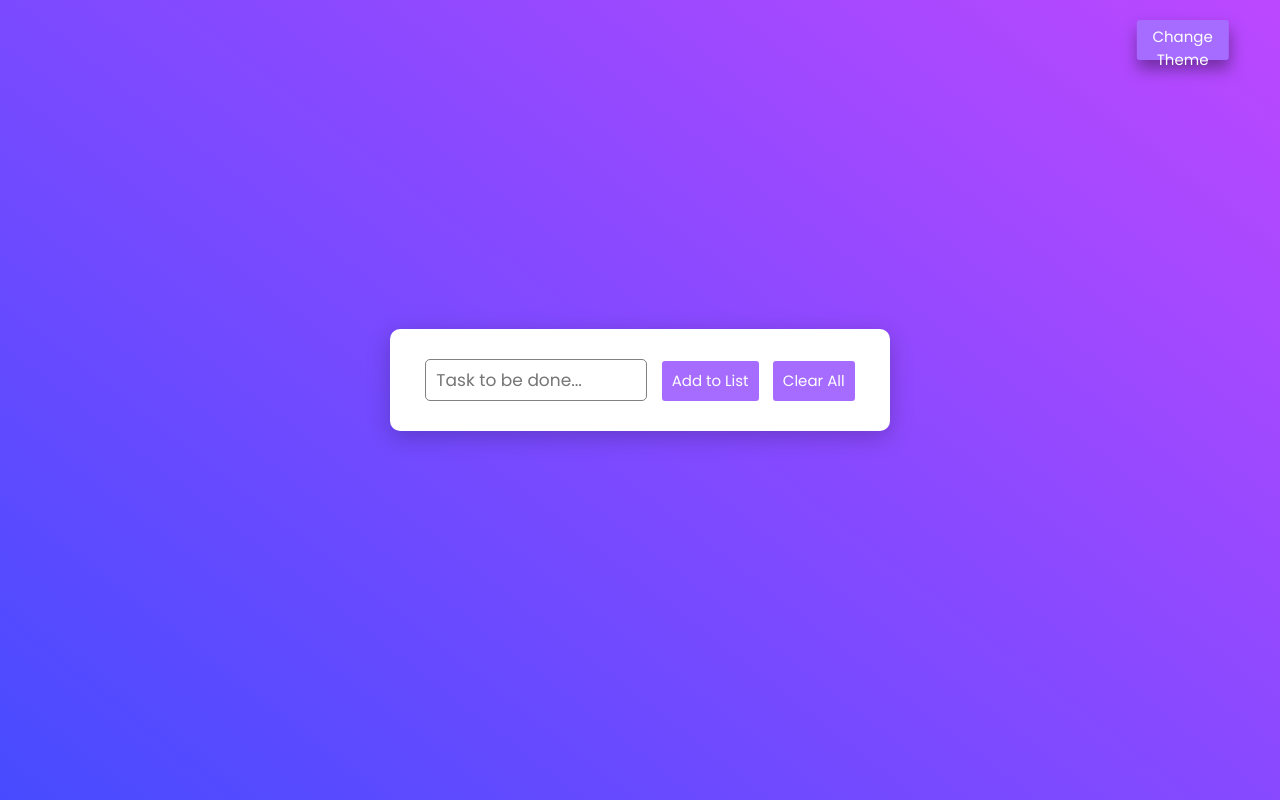
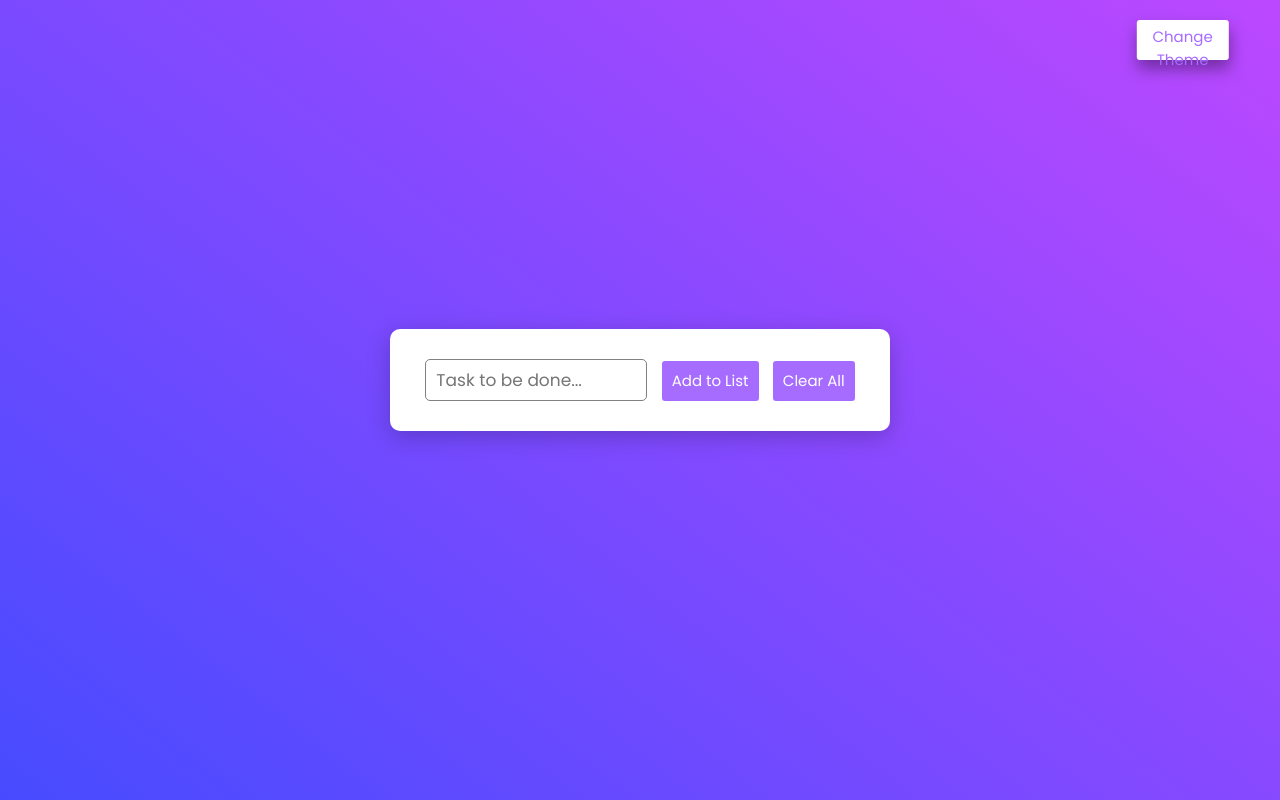
Before and after one commit to SohamGanmote/To-Do-Lists, a plain HTML site: page index.html in a window 1280 px wide. Drawn offline with Linux system fonts and the light colour scheme.

Commit message:
btn chang

```diff
--- a/app.js
+++ b/app.js
@@ -2,7 +2,7 @@ const toDo = document.querySelector("#Todo");
 const type = document.querySelector("#task");
 const names = document.querySelector(".NOC");
 const delet = document.querySelector("#clear");
-const theme = document.querySelector("#btn-to-switch")
+const theme = document.querySelector(".btn-to-switch")
 
 const bdy = document.querySelector("body");
 const ctn = document.querySelector(".contener");
@@ -10,6 +10,7 @@ const ctn = document.querySelector(".contener");
 theme.addEventListener("click", function() {
     bdy.classList.toggle("dark-body")
     ctn.classList.toggle("dark-contener")
+    theme.classList.toggle("dark-btn");
     const todo_p = document.querySelectorAll("p");
     for (let p of todo_p) {
         if (bdy.classList.contains("dark-body") == true) {
--- a/index.html
+++ b/index.html
@@ -13,7 +13,7 @@
 </head>
 
 <body>
-    <button id="btn-to-switch">Change Theme</button>
+    <button class="btn-to-switch">Change Theme</button>
     <div class="box">
         <div class="contener">
             <form action="/catsBreades" id="Todo">
@@ -23,10 +23,14 @@
             </form>
         </div>
         <div class="NOC contener">
-
+            <!-- <p class="darkP">
+                <span>Web Devlopement</span>
+                <button>
+                    <img src="deletBtn.svg" alt="" height="30" width="30">
+                </button>
+            </p> -->
         </div>
-    </div>
-    <script src="app.js"></script>
+        <script src="app.js"></script>
 </body>
 
 </html>
--- a/style.css
+++ b/style.css
@@ -44,7 +44,7 @@ body {
 }
 
 .contener button,
-#btn-to-switch {
+.btn-to-switch {
     height: 40px;
     border-radius: 3px;
     padding: 5px;
@@ -54,6 +54,7 @@ body {
     border: none;
     padding: 5px 10px;
     margin: 0px 5px;
+    transition: 0.3s;
 }
 
 .NOC {
@@ -94,6 +95,18 @@ body {
     color: #808080AA;
 }
 
+.btn-to-switch {
+    position: absolute;
+    top: 5%;
+    left: 92%;
+    transform: translate(-50%, -50%);
+    -webkit-box-shadow: 1px 9px 16px 0px rgba(0, 0, 0, 0.37);
+    box-shadow: 1px 9px 16px 0px rgba(0, 0, 0, 0.37);
+    background-color: white;
+    color: #A66CFF;
+    font-weight: 400;
+}
+
 
 /* Dark Theme */
 
@@ -111,11 +124,7 @@ body {
     color: white;
 }
 
-#btn-to-switch {
-    position: absolute;
-    top: 5%;
-    left: 92%;
-    transform: translate(-50%, -50%);
-    -webkit-box-shadow: 1px 9px 16px 0px rgba(0, 0, 0, 0.37);
-    box-shadow: 1px 9px 16px 0px rgba(0, 0, 0, 0.37);
+.dark-btn {
+    background-color: #A66CFF;
+    color: white;
 }
```
